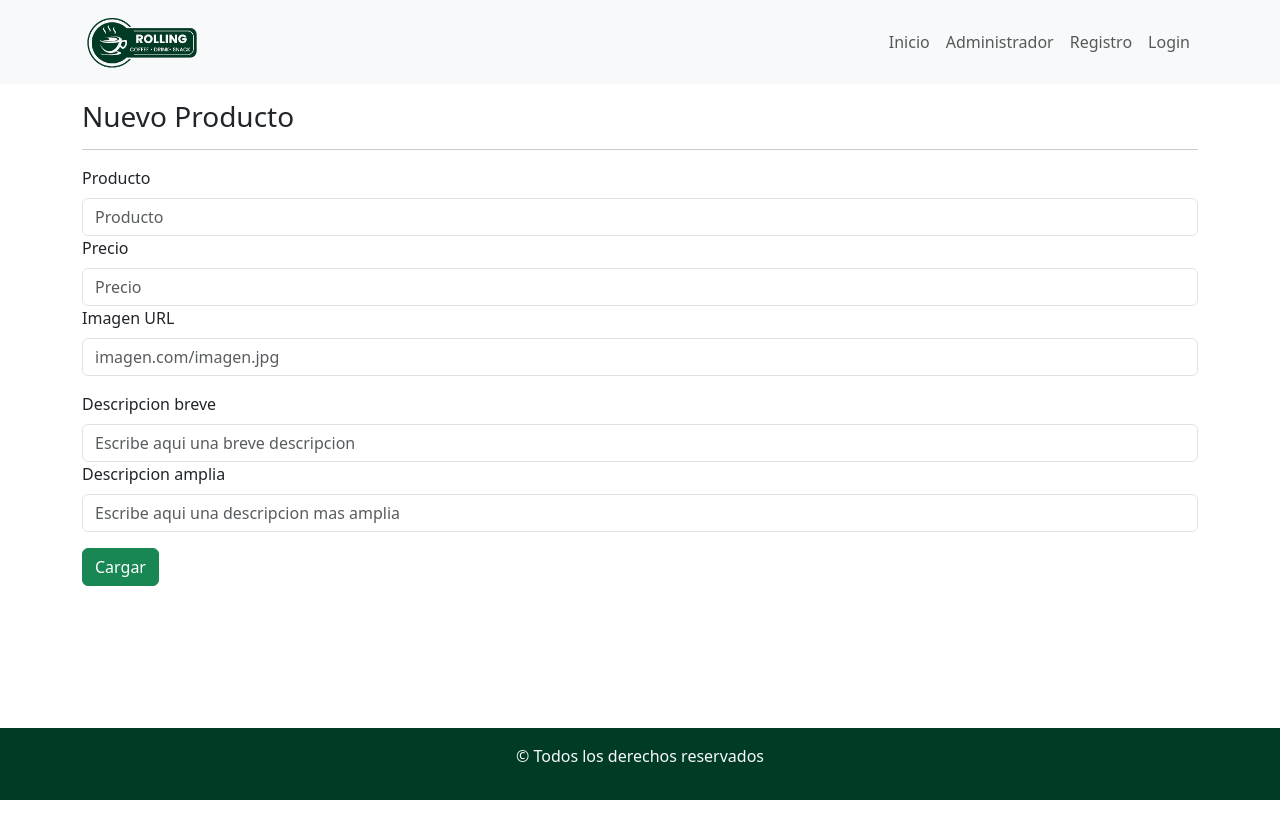
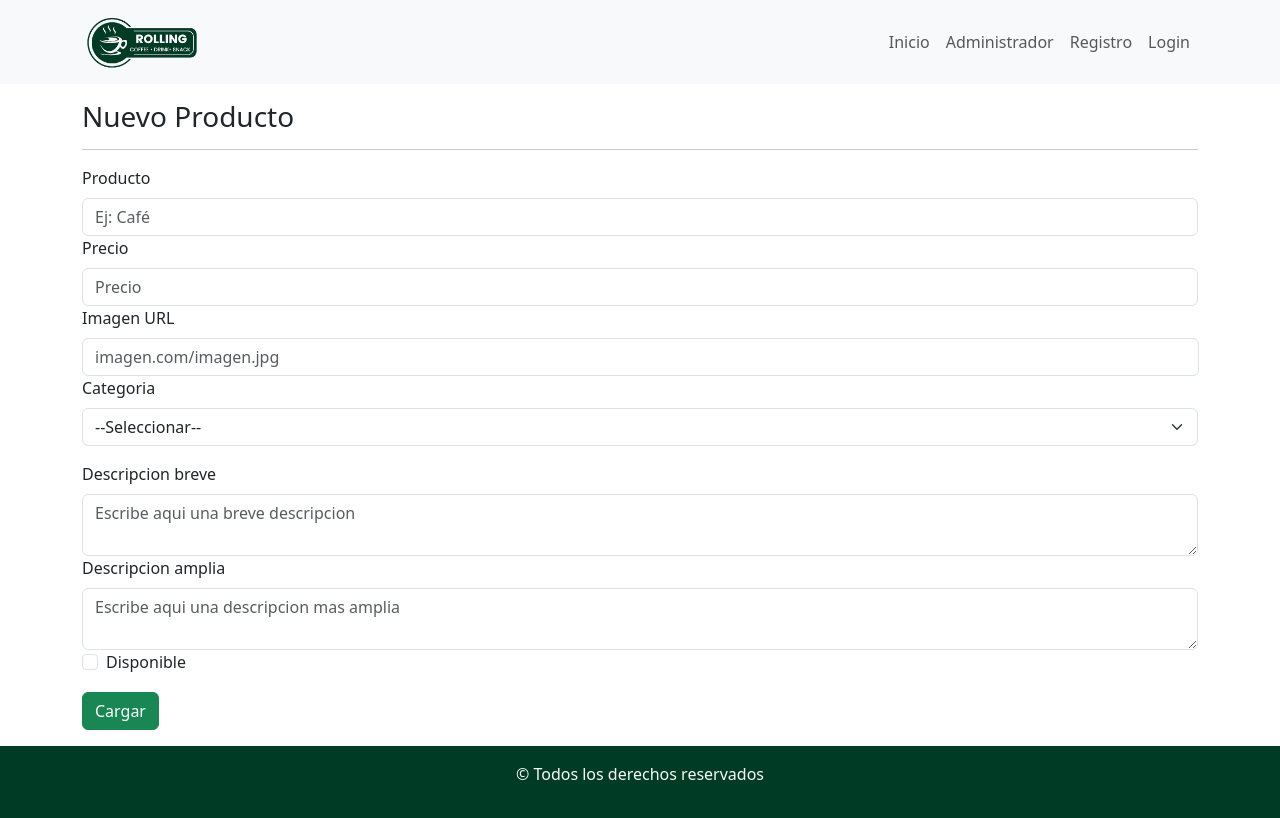
Before and after one commit to RUIZROCK/RollingCoffee, a React (Vite) app: page /NuevoProducto in a window 1280 px wide. Built offline with nearby package versions, Linux system fonts and the light colour scheme.

Commit message:
se agrego react hook form y se aplicaron validaciones en el formulario para crear nuevo producto

```diff
--- a/package.json
+++ b/package.json
@@ -15,6 +15,7 @@
     "react": "^18.2.0",
     "react-bootstrap": "^2.10.0",
     "react-dom": "^18.2.0",
+    "react-hook-form": "^7.50.1",
     "react-router-dom": "^6.22.0",
     "sweetalert2": "^11.10.4"
   },
--- a/src/components/pages/NuevoProducto.jsx
+++ b/src/components/pages/NuevoProducto.jsx
@@ -1,62 +1,149 @@
 import { Button, Container, Form, InputGroup, Row } from "react-bootstrap";
+import { useForm } from "react-hook-form";
 
 const NuevoProducto = () => {
+  const {
+    register,
+    handleSubmit,
+    formState: { errors },
+  } = useForm();
+
+  const onSubmit = (producto) => {
+    console.log(producto);
+  };
+
   return (
     <Container className="mainContainer py-3">
-        <h3>Nuevo Producto</h3>
-        <hr />
-      <Form>
+      <h3>Nuevo Producto</h3>
+      <hr />
+      <Form onSubmit={handleSubmit(onSubmit)}>
         <Row className="mb-3">
-          <Form.Group md="4" controlId="validationCustom01">
+          <Form.Group md="4">
             <Form.Label>Producto</Form.Label>
             <Form.Control
-              required
               type="text"
-              placeholder="Producto"
+              placeholder="Ej: Café"
+              {...register("nombre", {
+                required: "Campo obligatorio",
+                minLength: { value: 2, message: "Minimo 2 caracteres" },
+                maxLength: { value: 30, message: "Maximo 30 caracteres" },
+              })}
             />
-            <Form.Control.Feedback>Campo vacío</Form.Control.Feedback>
+            <Form.Text className="text-danger">
+              {errors.nombre?.message}
+            </Form.Text>
           </Form.Group>
-          <Form.Group md="4" controlId="validationCustom02">
+
+          <Form.Group md="4">
             <Form.Label>Precio</Form.Label>
             <Form.Control
-              required
               type="text"
               placeholder="Precio"
+              {...register("nombre", {
+                required: "Campo obligatorio",
+                min: { value: 100, message: "Minimo 2 cifras" },
+                max: { value: 10000, message: "Maximo 8 cifras" },
+              })}
             />
-            <Form.Control.Feedback>Campo vacío</Form.Control.Feedback>
+            <Form.Text className="text-danger">
+              {errors.precio?.message}
+            </Form.Text>
           </Form.Group>
-          <Form.Group md="4" controlId="validationCustomUsername">
+
+          <Form.Group md="4">
             <Form.Label>Imagen URL</Form.Label>
             <InputGroup hasValidation>
               <Form.Control
                 type="text"
                 placeholder="imagen.com/imagen.jpg"
-                aria-describedby="inputGroupPrepend"
-                required
+                {...register("nombre", {
+                  required: "Campo obligatorio",
+                  pattern: {
+                    value:
+                      /(http)?s?:?(\/\/[^"']*\.(?:png|jpg|jpeg|gif|png|svg))/i,
+                    message: "debe ingresar una url valida",
+                  },
+                })}
               />
-              <Form.Control.Feedback type="invalid">
-              Campo vacío
-              </Form.Control.Feedback>
+              <Form.Text className="text-danger">
+                {errors.imagen?.message}
+              </Form.Text>
             </InputGroup>
           </Form.Group>
-        </Row>
-        <Row className="mb-3">
-          <Form.Group md="6" controlId="validationCustom03">
-            <Form.Label>Descripcion breve</Form.Label>
-            <Form.Control type="text" placeholder="Escribe aqui una breve descripcion" required />
-            <Form.Control.Feedback type="invalid">
-              Campo vacío
-            </Form.Control.Feedback>
-          </Form.Group>
-          <Form.Group md="3" controlId="validationCustom04">
-            <Form.Label>Descripcion amplia</Form.Label>
-            <Form.Control type="text" placeholder="Escribe aqui una descripcion mas amplia" required />
-            <Form.Control.Feedback type="invalid">
-              Campo vacío
-            </Form.Control.Feedback>
+
+          <Form.Group md="4">
+            <Form.Label>Categoria</Form.Label>
+            <Form.Select
+              {...register("categoria", {
+                required: "Selecciona una categoria",
+              })}
+            >
+              <option>--Seleccionar--</option>
+              <option value="Infusion">Infusion</option>
+              <option value="Batidos">Batidos</option>
+              <option value="Dulce">Dulce</option>
+              <option value="Salado">Salado</option>
+            </Form.Select>
+            <Form.Text className="text-danger">
+              {errors.categoria?.message}
+            </Form.Text>
           </Form.Group>
         </Row>
-        <Button className="btn btn-success" type="submit">Cargar</Button>
+
+        <Row className="mb-3">
+          <Form.Group md="6">
+            <Form.Label>Descripcion breve</Form.Label>
+            <Form.Control
+              type="text"
+              placeholder="Escribe aqui una breve descripcion"
+              as="textarea"
+              {...register("descripcion_breve", {
+                required: "La descripcion breve es obligatoria",
+                minLength: {
+                  value: 10,
+                  message: "Debe ingresar como minimo 10 caracteres",
+                },
+                maxLength: {
+                  value: 100,
+                  message: "Debe ingresar como maximo 100 caracteres",
+                },
+              })}
+            />
+            <Form.Text className="text-danger">
+              {errors.caracteristicas?.message}
+            </Form.Text>
+          </Form.Group>
+
+          <Form.Group md="3">
+            <Form.Label>Descripcion amplia</Form.Label>
+            <Form.Control
+              type="text"
+              placeholder="Escribe aqui una descripcion mas amplia"
+              as="textarea"
+              {...register("descripcion_amplia", {
+                required: "La descripcion amplia es obligatoria",
+                minLength: {
+                  value: 20,
+                  message: "Debe ingresar como minimo 20 caracteres",
+                },
+                maxLength: {
+                  value: 1000,
+                  message: "Debe ingresar como maximo 1000 caracteres",
+                },
+              })}
+            />
+            <Form.Text className="text-danger">
+              {errors.caracteristica_amplia?.message}
+            </Form.Text>
+          </Form.Group>
+
+          <Form.Group>
+            <Form.Check id="disponible" label="Disponible"/>
+          </Form.Group>
+        </Row>
+        <Button className="btn btn-success" type="submit">
+          Cargar
+        </Button>
       </Form>
     </Container>
   );
```
Also changed, not shown: 1 other file (tests, documents, lock files or other folders).
